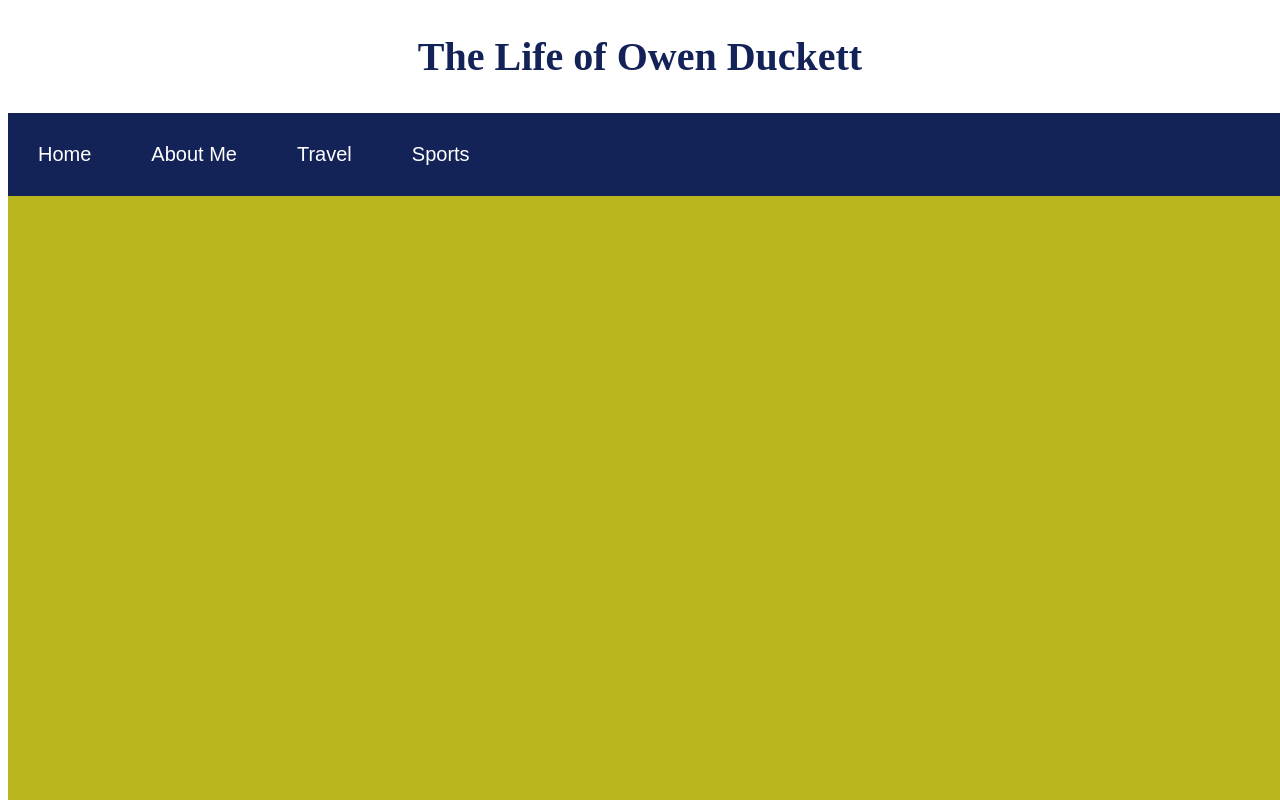
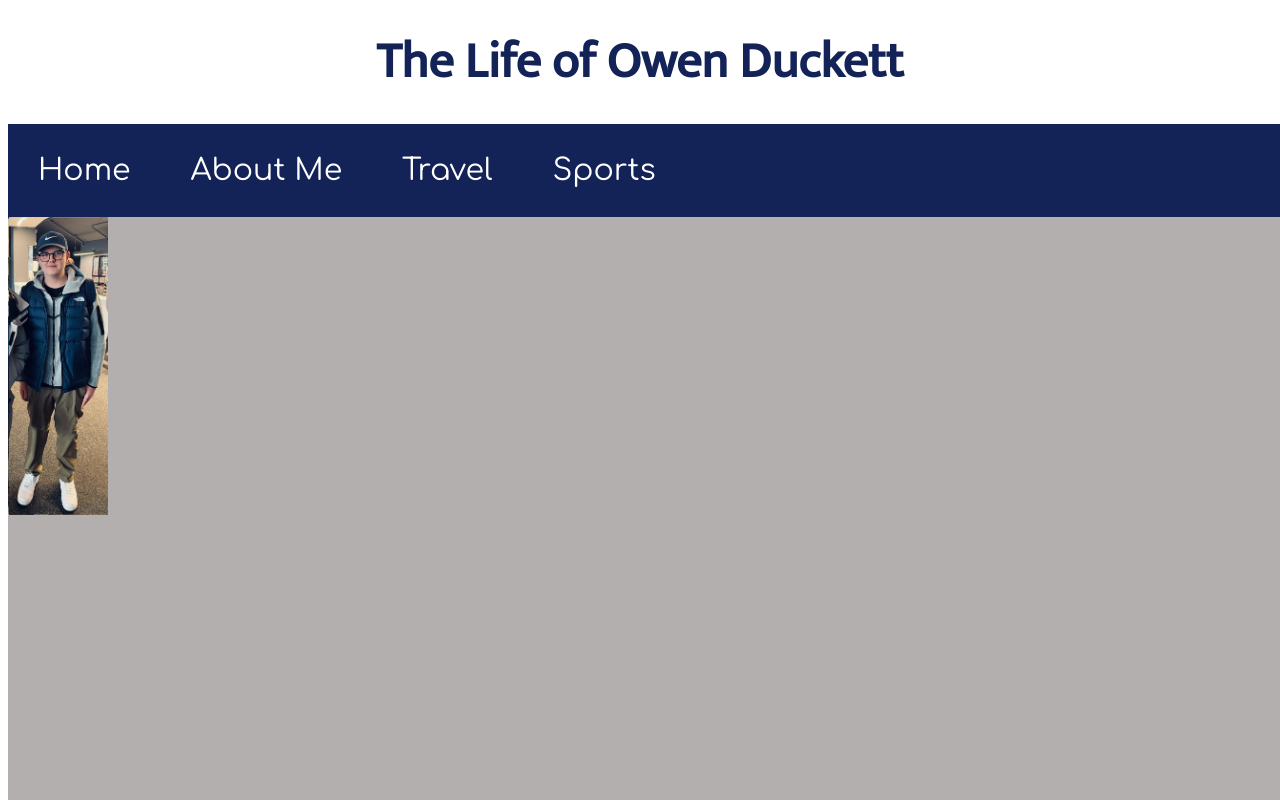
Before and after one commit to ojduckett/Assignment3, a plain HTML site: page index.html in a window 1280 px wide. Shown: the top 800 px of the page. Drawn offline with Linux system fonts and the light colour scheme.

Commit message:
verison 2

```diff
--- a/index.html
+++ b/index.html
@@ -1,16 +1,19 @@
 <!DOCTYPE html>
 <html>
 <body>
-<head>
-<style>
+  <head>
+    <title>The Life of Owen Duckett</title>
+    <link href="https://fonts.googleapis.com/css?family=Mukta|Comfortaa" rel="stylesheet">
+    <style>
 
   h2 {
-  font-family: "Crimson Pro", serif;
+  font-family: "Mukta", sans-serif;
   text-align: center;
   color: #132257;
-  font-size: 40px;
+  font-size: 50px;
+  margin-top: 20px;
+  margin-bottom: 20px;
   }
-
   body {
   color: white;
   }
@@ -22,8 +25,8 @@
   overflow: hidden;
   background-color: #132257;
   width: 1424px;
-  font-family: "Didact-Gothic", sans-serif;
-  font-size: 20px;
+  font-family: "Comfortaa", sans-serif;
+  font-size: 30px;
 }
 
   li {
@@ -40,7 +43,7 @@
 }
 
   li a:hover:not(.active) {
-  background-color: grey;
+  background-color: #b3afaf;
 }
 .active {
   background-color: white;
@@ -48,26 +51,25 @@
 
   #section0, #section1, #section2, #section3, #section4 {
   height: 700px;
+  width: 1424px;
   }
 
   #section0 {
-    background-color: #b8b51d;
-    width: 1424px;
+    background-color: #b3afaf;
   }
 
   #section1 {
     background-color: #423711;
-    width: 1424px;
   }
 
   #section2 {
     background-color: #bbb5a7;
-    width: 1424px;
+
   }
 
   #section3 {
     background-color: #8b2e25;
-    width: 1424px;
+
   }
 
 
@@ -87,16 +89,22 @@ The Life of Owen Duckett</h2>
 </ul>
 
 <div id="section0">
+<img src=Feb2022.png width=100 height=auto>
+
 </div>
+
 <div id="section1">
 Your amazing content goes here!
 </div>
+
 <div id="section2">
 Your amazing content goes here!
 </div>
+
 <div id="section3">
 Your amazing content goes here!
 </div>
+
 <div id="section4">
 Your amazing content goes here!
 </div>
```
